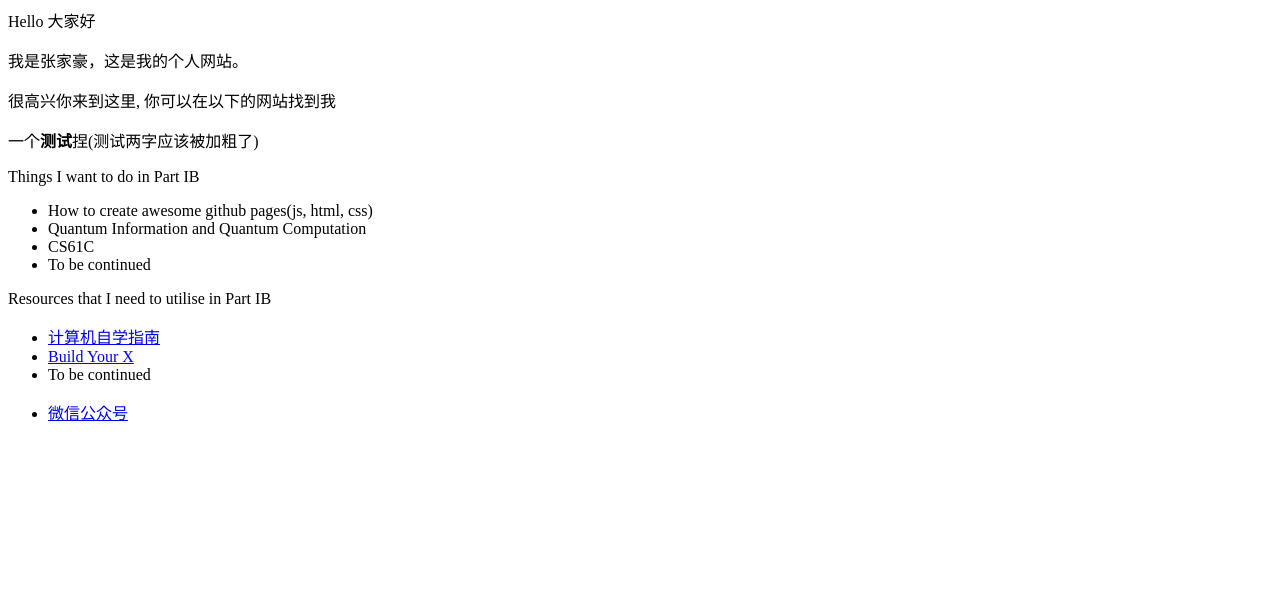
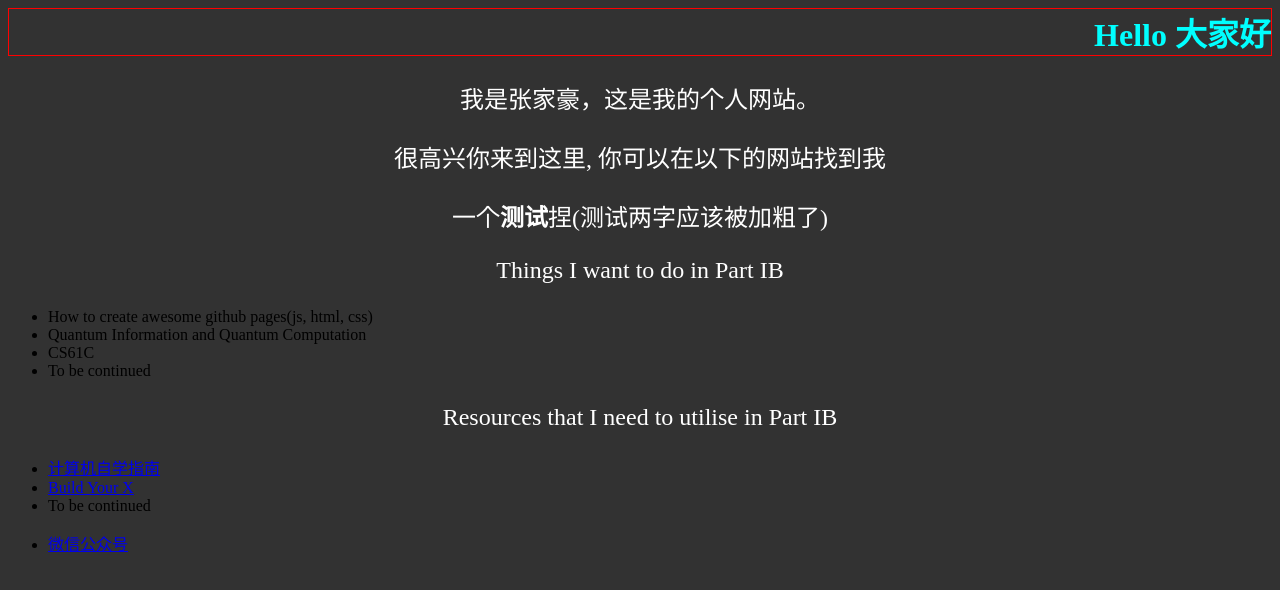
Before and after one commit to tommy15zhang/old-html, a plain HTML site: page index.html in a window 1280 px wide. Drawn offline with Linux system fonts and the light colour scheme.

Commit message:
Update index.html

```diff
--- a/index.html
+++ b/index.html
@@ -1,4 +1,21 @@
-<p>Hello 大家好</p>
+<style>
+  body {
+    background-color: #323232;
+  }
+
+  p {
+    color: white;
+    text-align: center;
+    font-size: 24px;
+  }
+
+  h1 {
+    color: #00ffff;
+    border: thin solid red;
+    text-align: right;
+  }
+</style>
+<h1>Hello 大家好</h1>
 <p>我是张家豪，这是我的个人网站。 </p>
 <p>很高兴你来到这里, 你可以在以下的网站找到我</p>
 <p> 一个<b>测试</b>捏(测试两字应该被加粗了) </p>
```
